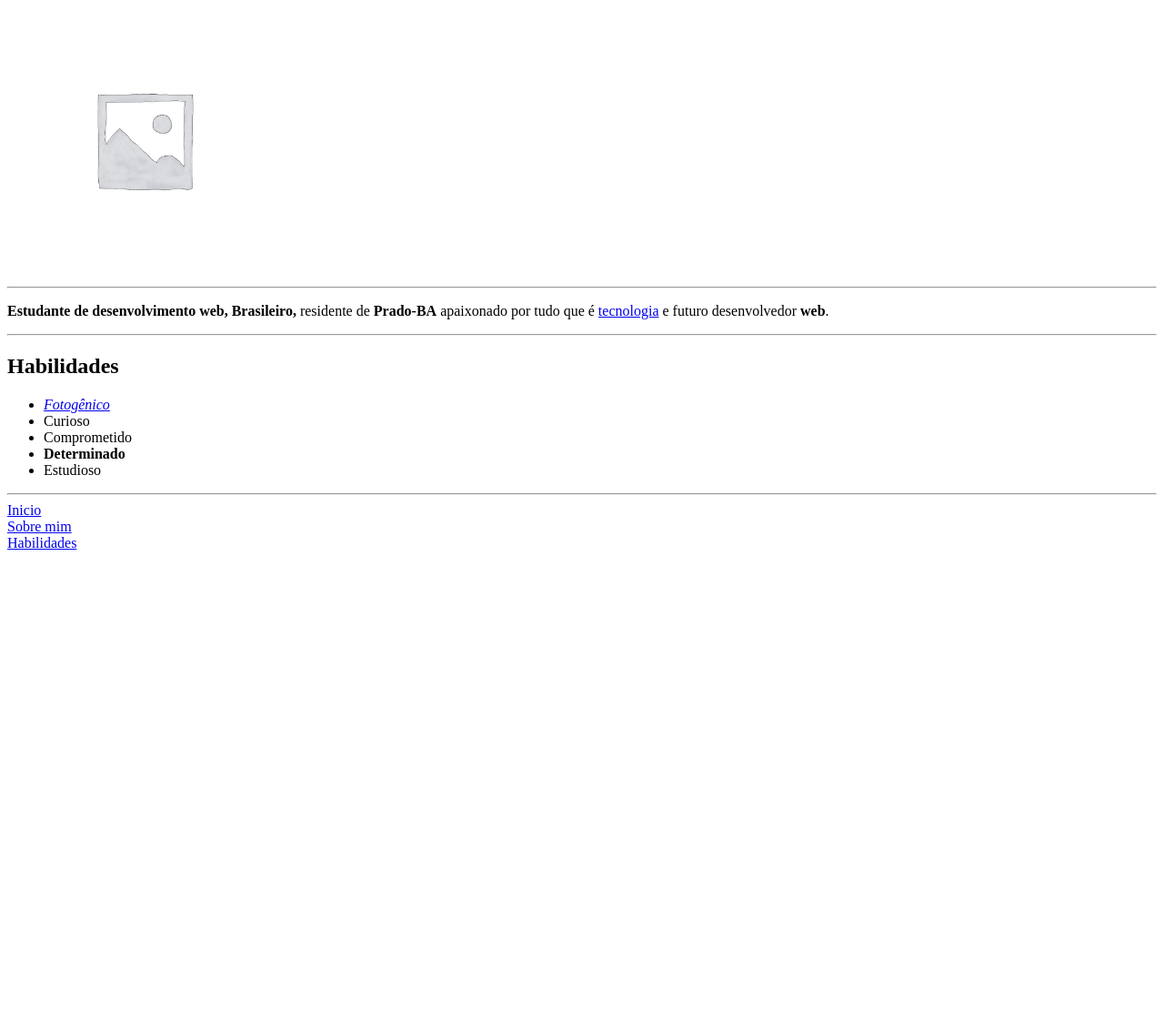
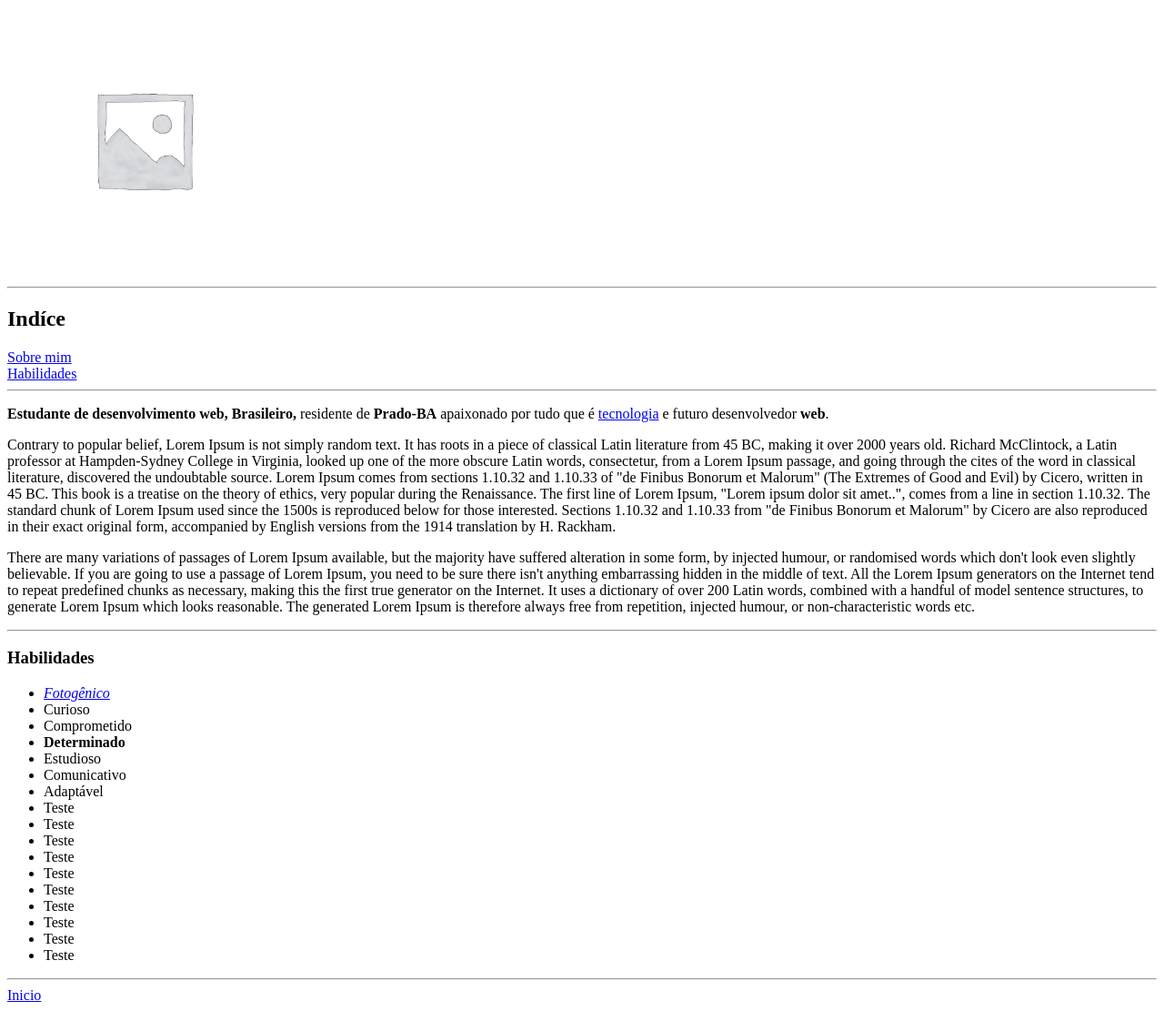
Before and after one commit to Vinicius-Naoke/Vinicius-Naoke.github.io, a plain HTML site: page index.html in a window 1280 px wide. Shown: the part 77-1188 px from the top of the page at 91% size. Before the commit the page ends 800 px from the top, so only its background shows below. Drawn offline with Linux system fonts and the light colour scheme.

Commit message:
testes para mudaca na pagina

```diff
--- a/index.html
+++ b/index.html
@@ -7,35 +7,46 @@
     <title>Portifólio Vinícius Naoke</title>
 </head>
 <body>
-
     <!--NOME E FOTO-->
     <h1 id="start" >Vinícius Naoke Ramos Tokushige</h1>
     <img id="foto" width="300" src="/Imagens_Trybe/placeholder.png" alt="Foto De Vinícius">
-
-    <hr>
+        <hr>
+    <!--Indice para navegação-->
+    <h2>Indíce</h2>
+    <a href="#about-me"  >Sobre mim</a> <br>
+    <a href="#skills"  >Habilidades</a> <br>
+        <hr>
     <!--Descrição-->
     <p id="about-me"><strong>Estudante de desenvolvimento web, Brasileiro,</strong> residente de <strong>Prado-BA</strong> apaixonado por tudo que é <a href="https://www.nytimes.com/section/technology" target="_blank">tecnologia</a> e futuro desenvolvedor <strong>web</strong>. </p>
+    <p>Contrary to popular belief, Lorem Ipsum is not simply random text. It has roots in a piece of classical Latin literature from 45 BC, making it over 2000 years old. Richard McClintock, a Latin professor at Hampden-Sydney College in Virginia, looked up one of the more obscure Latin words, consectetur, from a Lorem Ipsum passage, and going through the cites of the word in classical literature, discovered the undoubtable source. Lorem Ipsum comes from sections 1.10.32 and 1.10.33 of "de Finibus Bonorum et Malorum" (The Extremes of Good and Evil) by Cicero, written in 45 BC. This book is a treatise on the theory of ethics, very popular during the Renaissance. The first line of Lorem Ipsum, "Lorem ipsum dolor sit amet..", comes from a line in section 1.10.32.
 
-    <hr>
-
+      The standard chunk of Lorem Ipsum used since the 1500s is reproduced below for those interested. Sections 1.10.32 and 1.10.33 from "de Finibus Bonorum et Malorum" by Cicero are also reproduced in their exact original form, accompanied by English versions from the 1914 translation by H. Rackham.</p>
+      <p>There are many variations of passages of Lorem Ipsum available, but the majority have suffered alteration in some form, by injected humour, or randomised words which don't look even slightly believable. If you are going to use a passage of Lorem Ipsum, you need to be sure there isn't anything embarrassing hidden in the middle of text. All the Lorem Ipsum generators on the Internet tend to repeat predefined chunks as necessary, making this the first true generator on the Internet. It uses a dictionary of over 200 Latin words, combined with a handful of model sentence structures, to generate Lorem Ipsum which looks reasonable. The generated Lorem Ipsum is therefore always free from repetition, injected humour, or non-characteristic words etc.</p>
+        <hr>
     <!--Lista de habilidades-->
-    <h2 id="skills">Habilidades</h2>
+    <h3 id="skills">Habilidades</h3>
     <ul>
     <li><em><a href="#foto">Fotogênico</a></em></li>
     <li>Curioso</li>
     <li>Comprometido</li>
     <li><strong>Determinado</strong></li>
     <li>Estudioso</li>
+    <li>Comunicativo</li>
+    <li>Adaptável</li>
+    <li>Teste</li>
+    <li>Teste</li>
+    <li>Teste</li>
+    <li>Teste</li>
+    <li>Teste</li>
+    <li>Teste</li>
+    <li>Teste</li>
+    <li>Teste</li>
+    <li>Teste</li>
+    <li>Teste</li>
+
     </ul>
-
-    <hr>
-
-    <!--Navegação pela página-->
+        <hr>
+        <!--Voltar para o início -->
     <a href="#start" >Inicio</a> <br>
-    <a href="#about-me"  >Sobre mim</a> <br>
-    <a href="#skills"  >Habilidades</a> <br>
-
-
-
-</body>
+   </body>
 </html>
```
